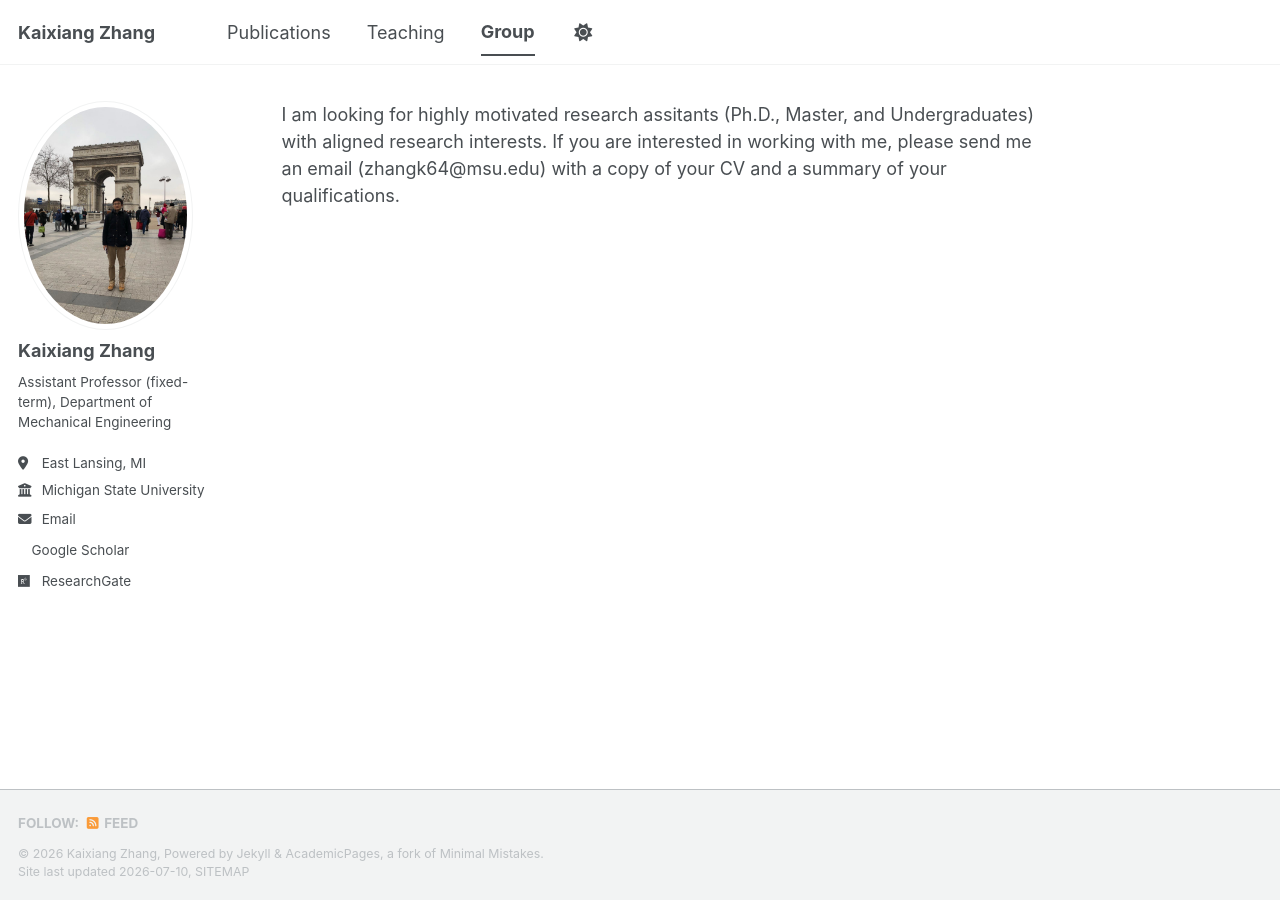
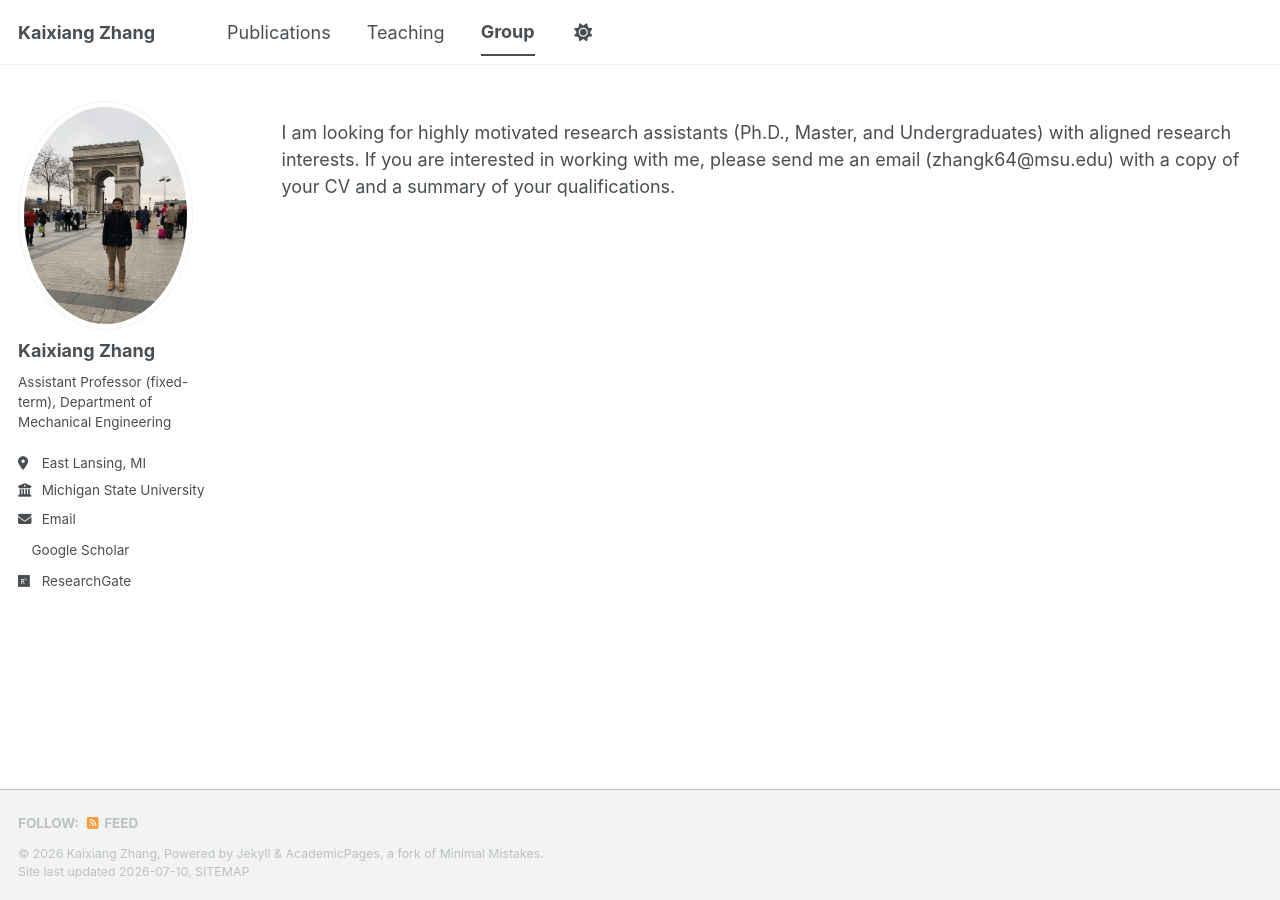
Before and after one commit to kaixiang-zhang91/kaixiang-zhang91.github.io, a Jekyll site: the page built from _pages/group.md, in a window 1280 px wide. Built offline with Jekyll 4.4.1, drawn with Linux system fonts in a browser that asks for light colours; our own code applies the rules of GitHub Pages for plain Markdown files; a style sheet for code colours, icons or effects is not loaded.

Commit message:
Update group page layout and metadata

```diff
--- a/_pages/group.md
+++ b/_pages/group.md
@@ -1 +1,10 @@
-I am looking for highly motivated research assitants (Ph.D., Master, and Undergraduates) with aligned research interests. If you are interested in working with me, please send me an email (zhangk64@msu.edu) with a copy of your CV and a summary of your qualifications.
+---
+layout: archive
+title: ""
+permalink: /group/
+author_profile: true
+redirect_from:
+  - /resume
+---
+
+I am looking for highly motivated research assistants (Ph.D., Master, and Undergraduates) with aligned research interests. If you are interested in working with me, please send me an email (zhangk64@msu.edu) with a copy of your CV and a summary of your qualifications.
```
